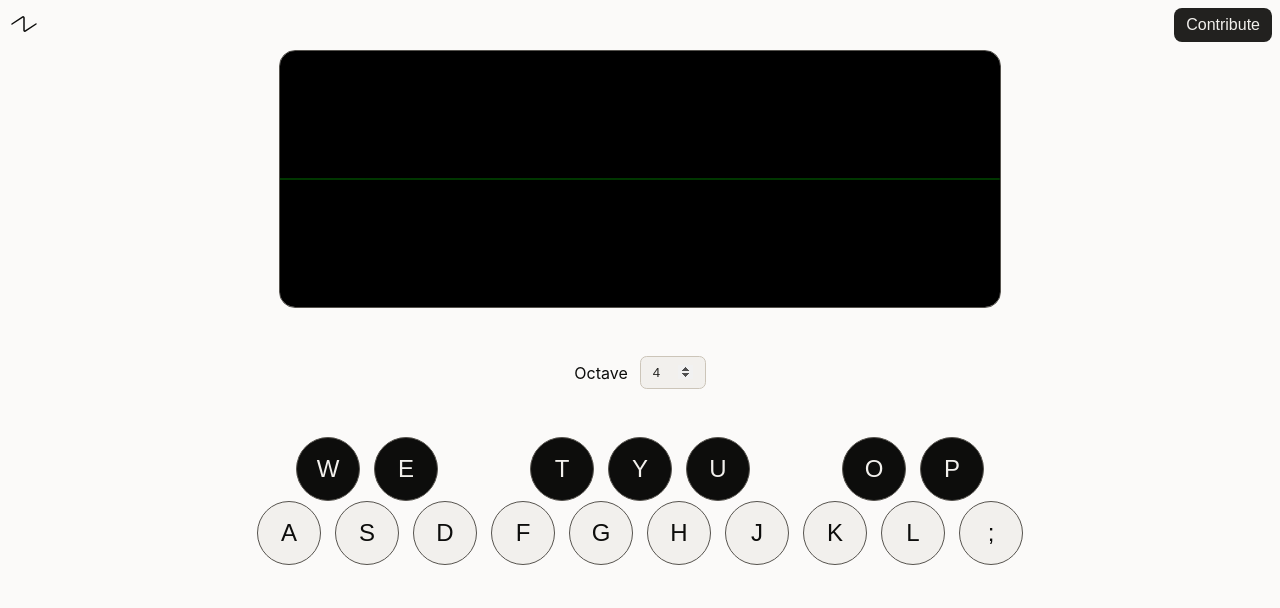
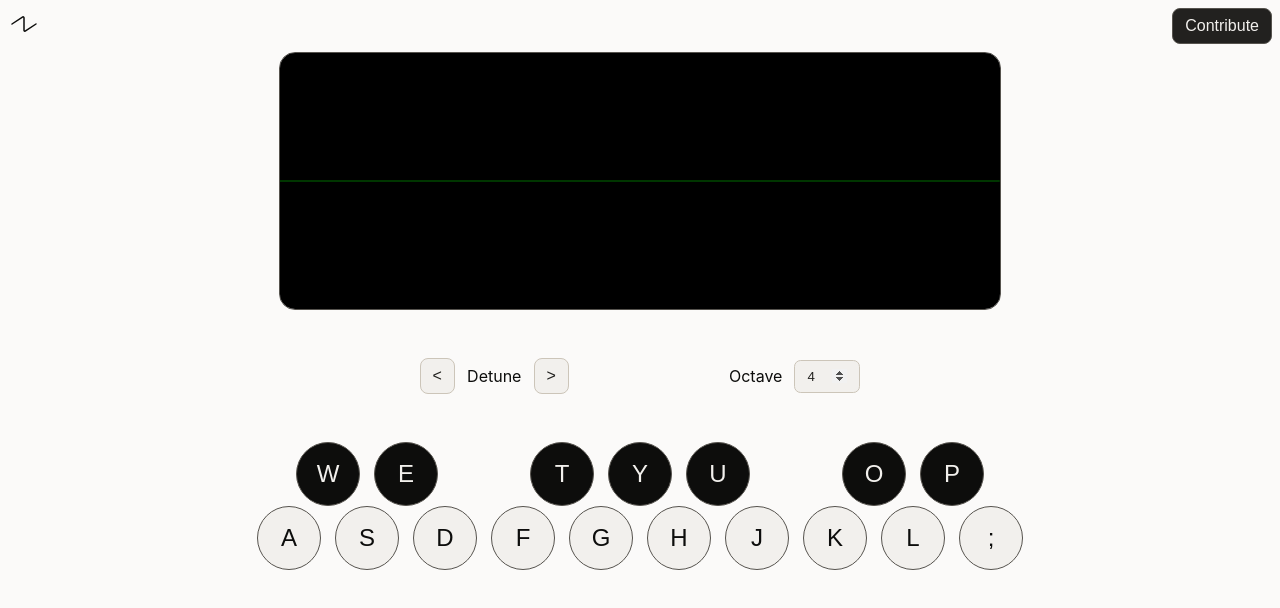
Before and after one commit to gregzanch/wavetable, a Svelte app: page / in a window 1280 px wide. Both pictures are taken after a click on the button "Start". Shown: the top 608 px of the page. Built offline with nearby package versions, Linux system fonts and the light colour scheme.

Commit message:
Detune (#24)
* implement detune and basic ui

* fixup user interface controls

```diff
--- a/src/audio/Engine.ts
+++ b/src/audio/Engine.ts
@@ -84,9 +84,38 @@ export class Engine {
       return;
     }
     for (const note of Object.keys(octaveFrequencyMap)) {
-      if (!this.synthesizers.has(note)) return;
+      if (!this.synthesizers.has(note)) continue;
       const synth = this.synthesizers.get(note)!;
       synth.oscillator.frequency.value = octaveFrequencyMap[note] * octave;
+    }
+  }
+
+  detune(direction: "up" | "down" | "normal") {
+    let cents = 0;
+    switch (direction) {
+      case "up":
+        cents = 100;
+        break;
+      case "down":
+        cents = -100;
+        break;
+      case "normal":
+      default:
+        cents = 0;
+        break;
+    }
+    for (const note of Object.keys(octaveFrequencyMap)) {
+      if (!this.synthesizers.has(note)) continue;
+      const synth = this.synthesizers.get(note)!;
+      synth.oscillator.detune.cancelScheduledValues(this.context.currentTime);
+      synth.oscillator.detune.setValueAtTime(
+        synth.oscillator.detune.value,
+        this.context.currentTime
+      );
+      synth.oscillator.detune.linearRampToValueAtTime(
+        cents,
+        this.context.currentTime + 0.125
+      );
     }
   }
 
--- a/src/lib/Button.svelte
+++ b/src/lib/Button.svelte
@@ -1,24 +1,28 @@
 <script lang="ts">
   import { onMount } from "svelte";
+  import type { HTMLAttributes } from "svelte/elements";
 
   type ButtonColor = "dark" | "light" | "green" | "yellow" | "red" | "blue";
 
   type ButtonProps = {
     bg?: string;
     fg?: string;
+    border?: string;
     onclick?: (e: MouseEvent) => void;
     children?: any;
     href?: string;
     ariaLabel?: string;
-  };
+  } & HTMLAttributes<HTMLButtonElement>;
 
   let {
     bg = "var(--mono-darker)",
     fg = "var(--mono-lighter)",
+    border = "var(--mono-dark)",
     children = "button",
     onclick = () => {},
     href,
     ariaLabel,
+    ...props
   }: ButtonProps = $props();
 
   let role = href ? "link" : "";
@@ -26,22 +30,24 @@
 
 {#if href}
   <a {href} target="_blank" rel="noopener noreferrer" aria-label={ariaLabel}>
-    <button class="btn" style:background-color={bg} style:color={fg} {onclick} style:cursor="pointer">
+    <button class="btn" style:border-color={border} style:background-color={bg} style:color={fg} {onclick} style:cursor="pointer" {...props}>
       {@render children()}
     </button>
   </a>
 {:else}
-  <button class="btn" style:background-color={bg} style:color={fg} {onclick}>
+  <button class="btn" style:border-color={border} style:background-color={bg} style:color={fg} {onclick} {...props}>
     {@render children()}
   </button>
 {/if}
 
 <style>
   .btn {
-    border: none;
+    border-width: 1px;
+    border-style: solid;
     width: fit-content;
     padding: var(--spacing-200) var(--spacing-300);
     font-size: var(--font-size-default);
     border-radius: 0.5em;
   }
+
 </style>
--- /dev/null
+++ b/src/lib/DetuneControl.svelte
@@ -0,0 +1,76 @@
+<script lang="ts">
+  import { audioState } from "../state/AudioState.svelte";
+  import Button from "./Button.svelte";
+
+  function onmousedown(e: MouseEvent) {
+    const target = e.currentTarget as HTMLButtonElement;
+    if(!target) return;
+    switch(target.id) {
+      case "detune-down": audioState.engine.detune("down"); break;
+      case "detune-up": audioState.engine.detune("up"); break;
+      default: break;
+    }
+  }
+
+  function onmouseup(e: MouseEvent) {
+    const target = e.currentTarget as HTMLButtonElement;
+    if(!target) return;
+    audioState.engine.detune("normal");
+  }
+</script>
+
+
+<fieldset aria-label="detune-label">
+  <div id="detune-label" class="detune-label">Detune</div>
+  <div class="left">
+    <label for="detune-down" hidden>Detune Down</label>
+    <Button id="detune-down" {onmousedown} {onmouseup} bg="var(--mono-lighter)" fg="var(--mono-darker)" border="var(--mono-light)">{"<"}</Button>
+  </div>
+<div class="right">
+  <label for="detune-up" hidden>Detune Up</label>
+  <Button id="detune-up" {onmousedown} {onmouseup} bg="var(--mono-lighter)" fg="var(--mono-darker)" border="var(--mono-light)">{">"}</Button>
+</div>
+</fieldset>
+
+
+<style>
+  fieldset {
+    /* reset user agent styles */
+    margin-inline-start: 0px;
+    margin-inline-end: 0px;
+    padding-block-start: 0em;
+    padding-inline-start: 0em;
+    padding-inline-end: 0em;
+    padding-block-end: 0em;
+    min-inline-size: min-content;
+    border-width: 0px;
+    border-style: none;
+    border-color: none;
+    border-image: initial;
+    /* implement our grid */
+    display: grid;
+    grid-template-columns: 1fr 2fr 1fr;
+    grid-template-rows: 1fr;
+    grid-column-gap: var(--spacing-100);
+    grid-row-gap: 0px;
+    grid-auto-flow: column;
+    align-content: center;
+    justify-content: center;
+    align-items: center;
+    justify-items: center;
+  }
+
+  div.detune-label {
+    color: var(--mono-darkest);
+    grid-area: 1 / 2 / 2 / 3;
+  }
+
+  div.left {
+    grid-area: 1 / 1 / 2 / 2;
+  }
+
+  div.right {
+    grid-area: 1 / 3 / 2 / 4;
+  }
+
+</style>
--- a/src/lib/NumberInput.svelte
+++ b/src/lib/NumberInput.svelte
@@ -76,12 +76,11 @@
     padding: var(--spacing-200) var(--spacing-300);
     border-radius: 0.5em;
     border: solid 1px var(--mono-light);
+  }
 
-  }
   label {
     color: var(--mono-darkest);
   }
-
 
   .labeled-input-pair {
     display: flex;
@@ -89,4 +88,5 @@
     align-items: center;
     gap: var(--spacing-300);
   }
+
 </style>
--- a/src/lib/Synth.svelte
+++ b/src/lib/Synth.svelte
@@ -1,5 +1,6 @@
 <script lang="ts">
   import { audioState } from "../state/AudioState.svelte";
+  import DetuneControl from "./DetuneControl.svelte";
   import Keyboard from "./Keyboard/Keyboard.svelte";
   import NumberInput from "./NumberInput.svelte";
   import Scope from "./Scope.svelte";
@@ -22,7 +23,10 @@
 
 <div class="synth">
   <Scope id="main-scope" />
-  <NumberInput onchange={onOctaveChanged} value={keyboardOctave} min={1} max={7} step={1} label="Octave" />
+  <div class="keyboard-controls">
+    <DetuneControl />
+    <NumberInput onchange={onOctaveChanged} value={keyboardOctave} min={1} max={7} step={1} label="Octave" />
+  </div>
   <Keyboard {keydown} {keyup} />
 </div>
 
@@ -36,4 +40,12 @@
     flex-wrap: wrap;
     gap: 48px;
   }
+  .keyboard-controls {
+    display: flex;
+    flex-direction: row;
+    width: 100%;
+    align-items: center;
+    justify-content: center;
+    gap: var(--spacing-4000);
+  }
 </style>
```
